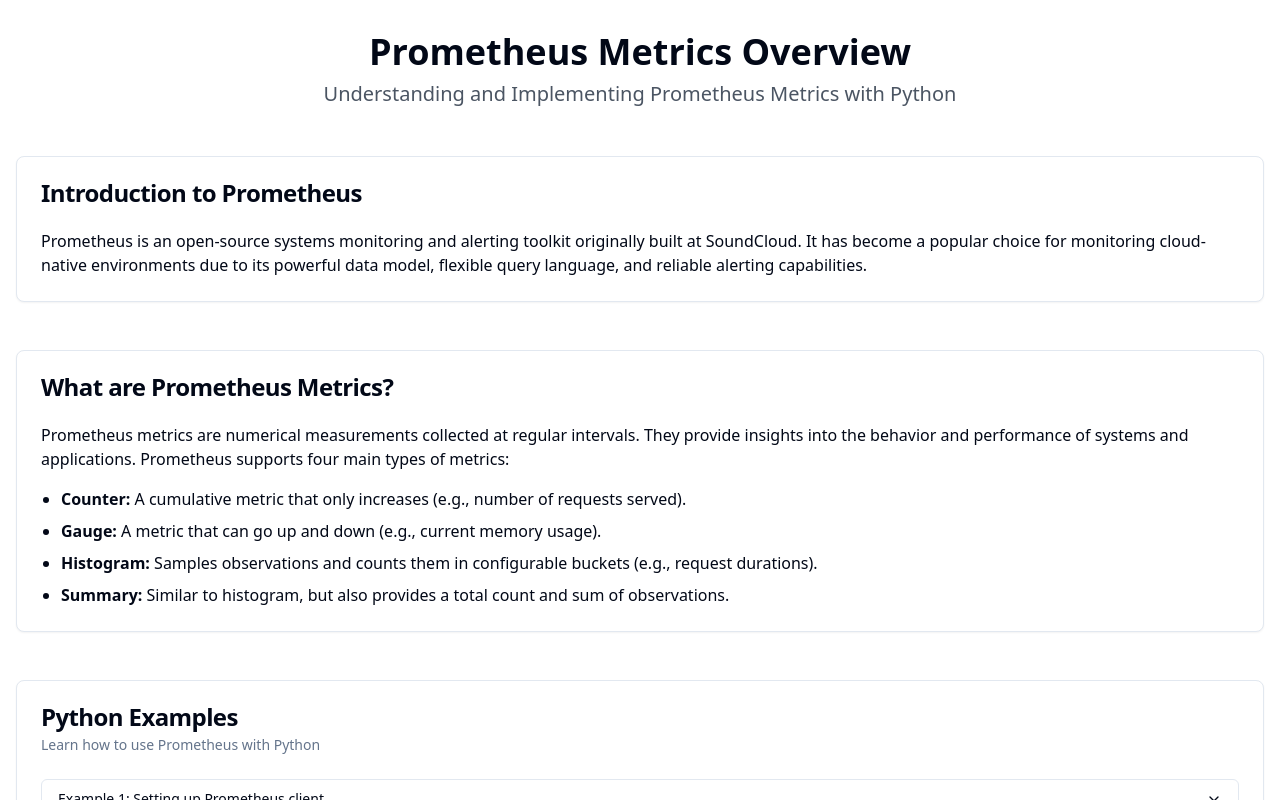
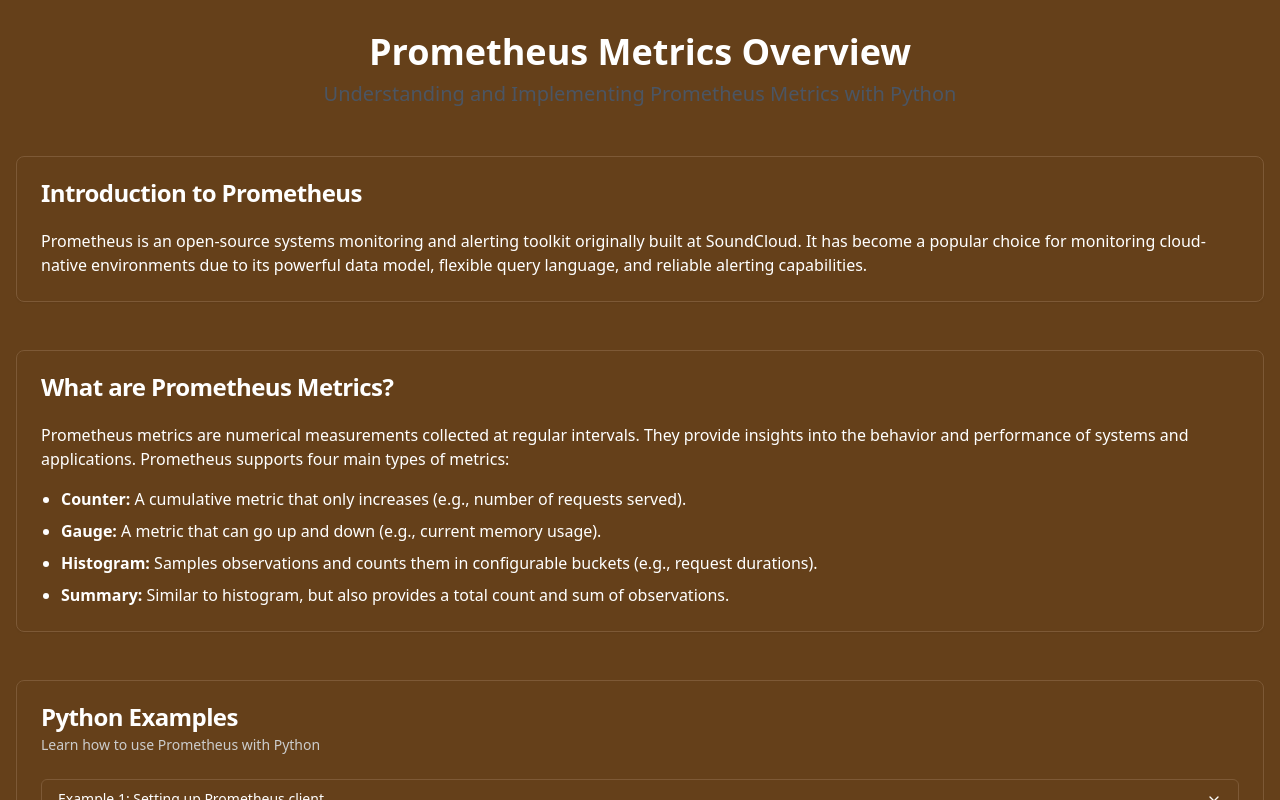
Before and after one commit to GPT-Engineer-App-Dev/prometheus-pulse-python, a React (Vite) app: page / in a window 1280 px wide. Shown: the top 800 px of the page. Built offline with nearby package versions, Linux system fonts and the light colour scheme.

Commit message:
Change background color to brown

```diff
--- a/src/index.css
+++ b/src/index.css
@@ -4,65 +4,65 @@
 
 @layer base {
   :root {
-    --background: 0 0% 100%;
-    --foreground: 222.2 84% 4.9%;
+    --background: 30 59% 25%; /* Brown background */
+    --foreground: 0 0% 100%; /* White text for contrast */
 
-    --card: 0 0% 100%;
-    --card-foreground: 222.2 84% 4.9%;
+    --card: 30 59% 25%;
+    --card-foreground: 0 0% 100%;
 
-    --popover: 0 0% 100%;
-    --popover-foreground: 222.2 84% 4.9%;
+    --popover: 30 59% 25%;
+    --popover-foreground: 0 0% 100%;
 
-    --primary: 222.2 47.4% 11.2%;
-    --primary-foreground: 210 40% 98%;
+    --primary: 0 0% 100%;
+    --primary-foreground: 30 59% 25%;
 
-    --secondary: 210 40% 96.1%;
-    --secondary-foreground: 222.2 47.4% 11.2%;
+    --secondary: 30 40% 35%;
+    --secondary-foreground: 0 0% 100%;
 
-    --muted: 210 40% 96.1%;
-    --muted-foreground: 215.4 16.3% 46.9%;
+    --muted: 30 40% 35%;
+    --muted-foreground: 0 0% 80%;
 
-    --accent: 210 40% 96.1%;
-    --accent-foreground: 222.2 47.4% 11.2%;
+    --accent: 30 40% 35%;
+    --accent-foreground: 0 0% 100%;
 
-    --destructive: 0 84.2% 60.2%;
-    --destructive-foreground: 210 40% 98%;
+    --destructive: 0 62.8% 30.6%;
+    --destructive-foreground: 0 0% 100%;
 
-    --border: 214.3 31.8% 91.4%;
-    --input: 214.3 31.8% 91.4%;
-    --ring: 222.2 84% 4.9%;
+    --border: 30 40% 35%;
+    --input: 30 40% 35%;
+    --ring: 0 0% 100%;
 
     --radius: 0.5rem;
   }
 
   .dark {
-    --background: 222.2 84% 4.9%;
-    --foreground: 210 40% 98%;
+    --background: 30 59% 15%; /* Darker brown for dark mode */
+    --foreground: 0 0% 90%;
 
-    --card: 222.2 84% 4.9%;
-    --card-foreground: 210 40% 98%;
+    --card: 30 59% 15%;
+    --card-foreground: 0 0% 90%;
 
-    --popover: 222.2 84% 4.9%;
-    --popover-foreground: 210 40% 98%;
+    --popover: 30 59% 15%;
+    --popover-foreground: 0 0% 90%;
 
-    --primary: 210 40% 98%;
-    --primary-foreground: 222.2 47.4% 11.2%;
+    --primary: 0 0% 90%;
+    --primary-foreground: 30 59% 15%;
 
-    --secondary: 217.2 32.6% 17.5%;
-    --secondary-foreground: 210 40% 98%;
+    --secondary: 30 40% 25%;
+    --secondary-foreground: 0 0% 90%;
 
-    --muted: 217.2 32.6% 17.5%;
-    --muted-foreground: 215 20.2% 65.1%;
+    --muted: 30 40% 25%;
+    --muted-foreground: 0 0% 70%;
 
-    --accent: 217.2 32.6% 17.5%;
-    --accent-foreground: 210 40% 98%;
+    --accent: 30 40% 25%;
+    --accent-foreground: 0 0% 90%;
 
     --destructive: 0 62.8% 30.6%;
-    --destructive-foreground: 210 40% 98%;
+    --destructive-foreground: 0 0% 90%;
 
-    --border: 217.2 32.6% 17.5%;
-    --input: 217.2 32.6% 17.5%;
-    --ring: 212.7 26.8% 83.9%;
+    --border: 30 40% 25%;
+    --input: 30 40% 25%;
+    --ring: 0 0% 80%;
   }
 }
 
```
